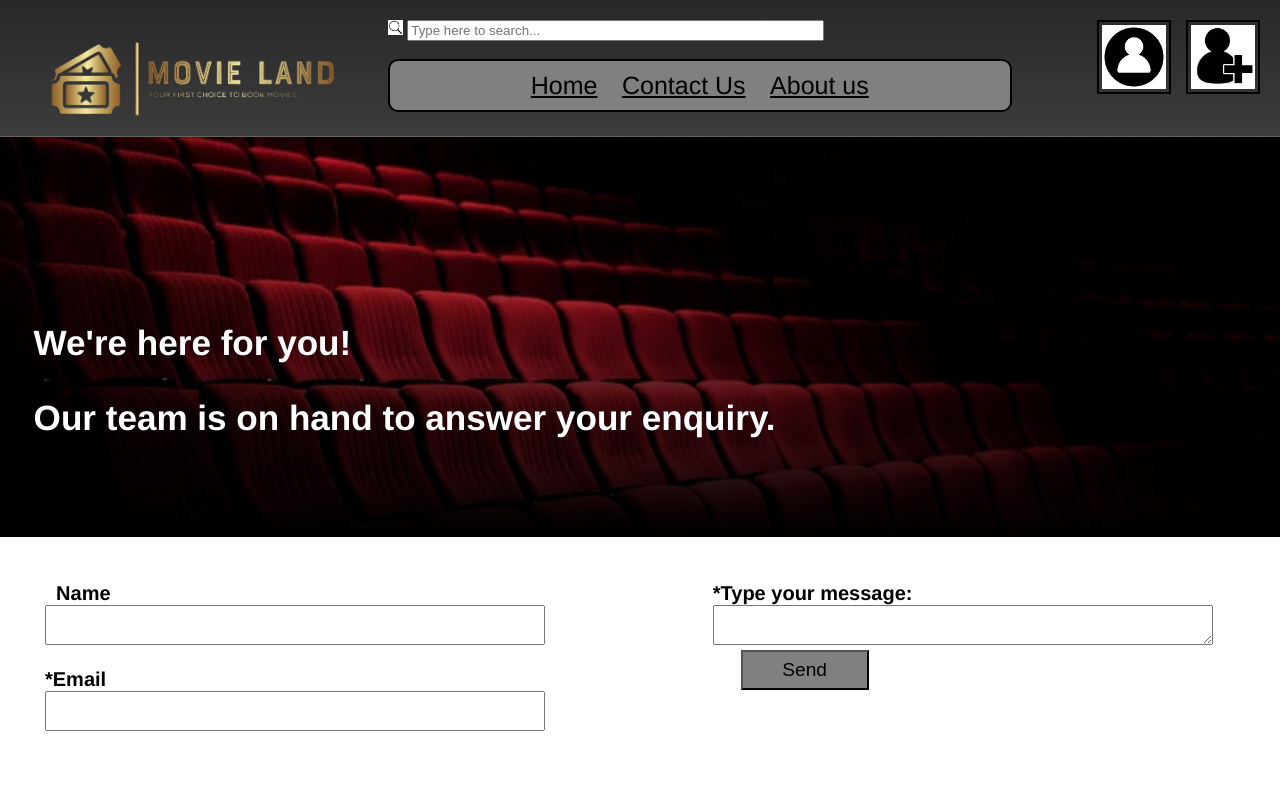
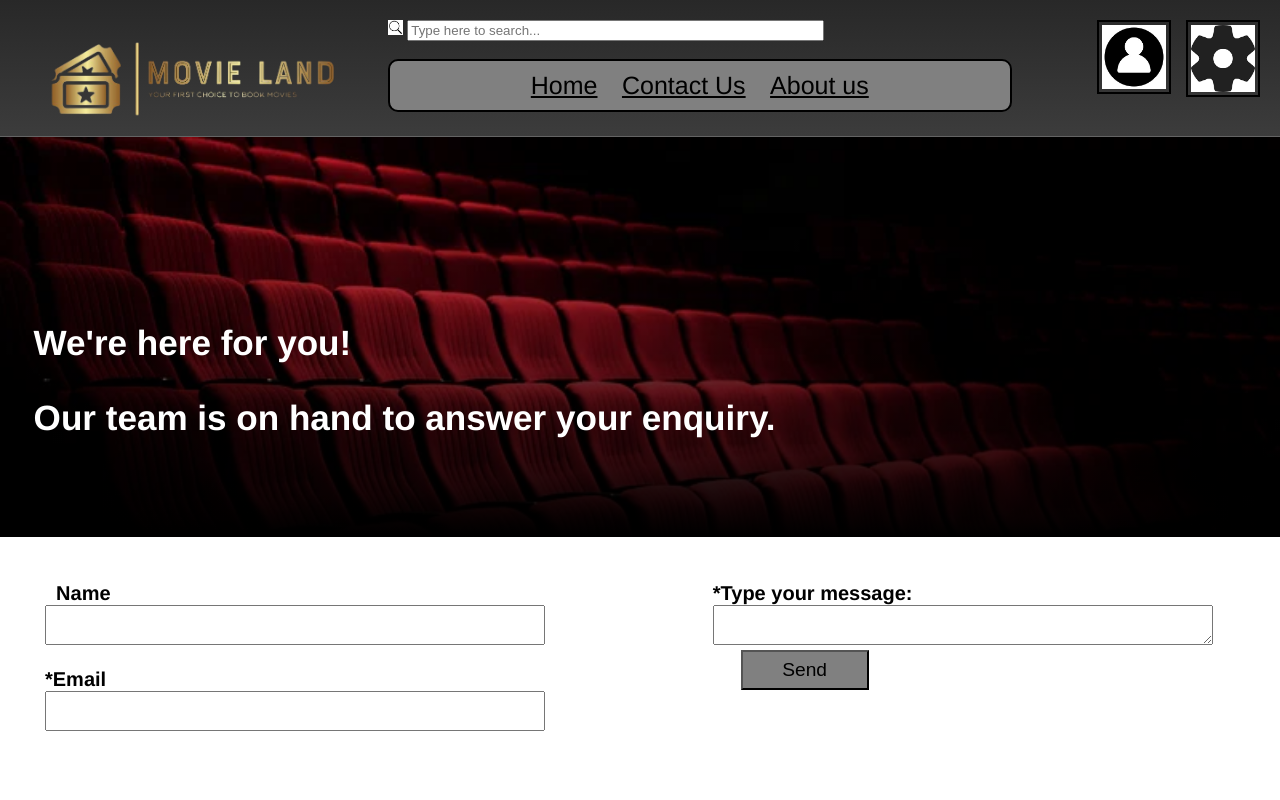
Before and after one commit to Ducks404/IP-Assignment, a plain HTML site: page contact.html in a window 1280 px wide. Shown: the top 800 px of the page. Drawn offline with Linux system fonts and the light colour scheme.

Commit message:
Changed settings icon

```diff
--- a/contact.html
+++ b/contact.html
@@ -91,7 +91,7 @@
         <a href="#" class="login-link"><img src="images/profile.jpg" width="20" alt="login_profile" /></a>
     </section>
     <section class="login-box">
-        <a href="#" class="login-link"><img src="images/signup.jpg" width="20" alt="settings" /></a>
+        <a href="#" class="login-link"><img src="images/settings.png" width="20" alt="settings" /></a>
     </section>
 </header>
         <main>
```
Also changed, not shown: index.html (+1 -1 lines), movieDetails.html (+1 -1 lines), images/settings.png (added).
